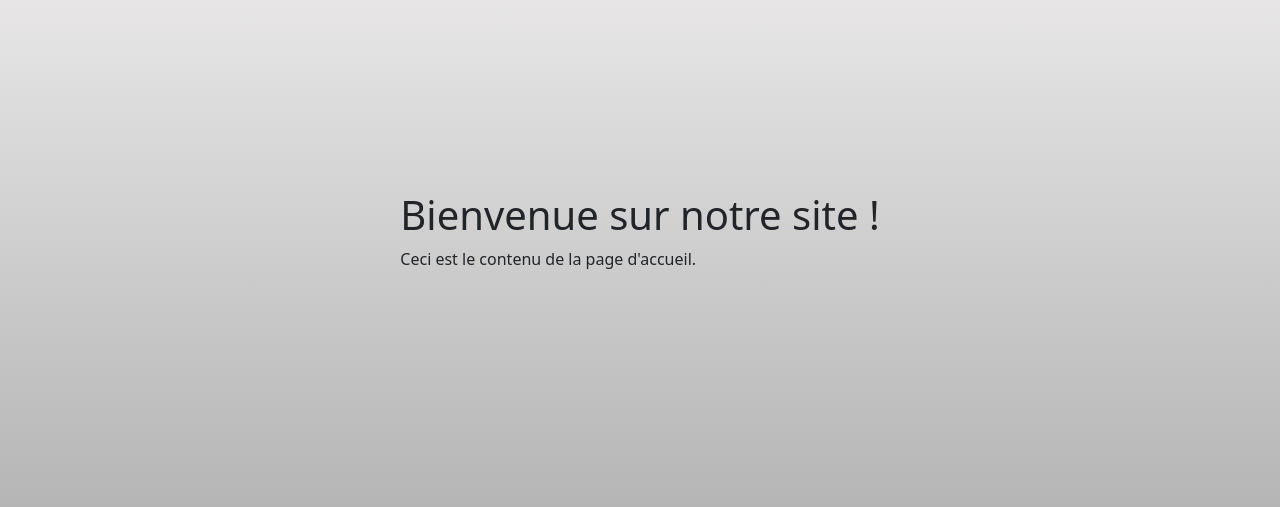
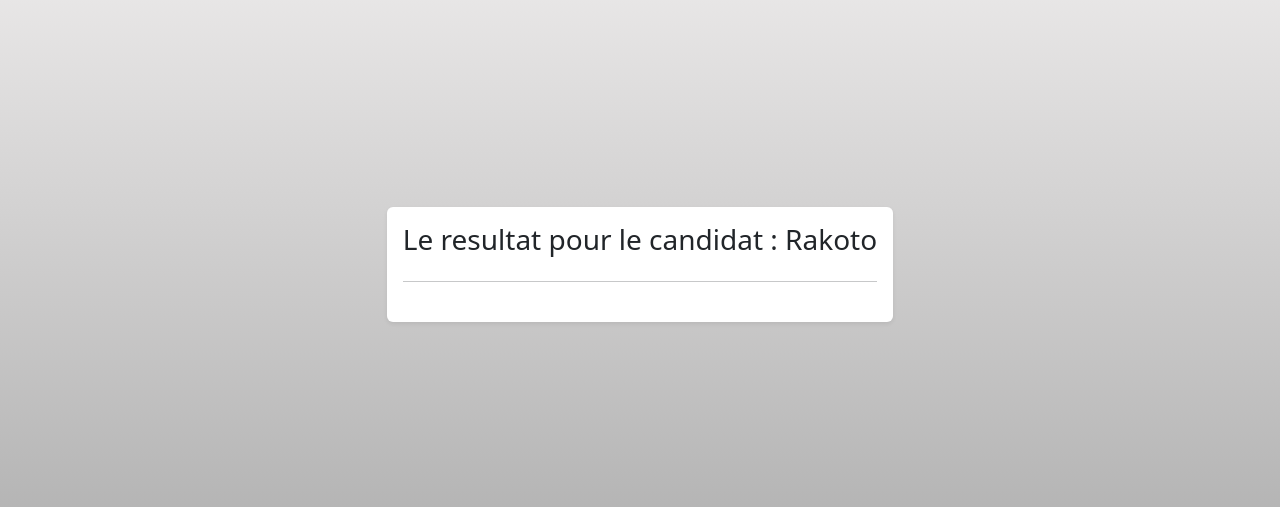
Before and after one commit to Mampionona33/election_3, a PHP site: page / in a window 1280 px wide. Shown: the part 209-716 px from the top of the page. Run offline with PHP 8.4, Linux system fonts and the light colour scheme; data comes from the database, SQL or seed files in the repository; style sheets or scripts are compiled from the project's sources; some libraries are stand-ins or nearby versions.

Commit message:
start to implement code for resutl

```diff
--- a/app/controller/PageController.php
+++ b/app/controller/PageController.php
@@ -79,7 +79,7 @@ class PageController
             if ($this->authController->isUserLogged()) {
                 $this->redirectDashboard();
             } else {
-                echo $this->getTwig()->render("homepage.html.twig");
+                echo $this->getTwig()->render("homepage.html.twig", ["services" => $this->userService->provideUserData()]);
             }
         }
     }
--- a/app/model/CandidatModel.php
+++ b/app/model/CandidatModel.php
@@ -15,4 +15,10 @@ class CandidatModel extends DataBaseManager
         name VARCHAR(100) NOT NULL UNIQUE,
         nb_voix INT");
     }
+
+    public function getResult(): array
+    {
+        $query = "SELECT * FROM $this->tableName WHERE $this->id_key = (SELECT MIN($this->id_key) FROM Candidat);";
+        return $this->executeQuery($query);
+    }
 }
--- a/app/model/UserModel.php
+++ b/app/model/UserModel.php
@@ -29,4 +29,5 @@ class UserModel extends DataBaseManager
         $query = "SELECT id_role FROM Authorization WHERE id_groupe = {$user['id_groupe']}";
         return $this->executeQuery($query);
     }
+
 }
--- a/app/service/UserService.php
+++ b/app/service/UserService.php
@@ -4,16 +4,26 @@ namespace ServiceNamespace;
 
 use ControllerNamespace\AuthController;
 use ControllerNamespace\AuthorizationController;
+use ModelNamespace\CandidatModel;
 
 class UserService
 {
     private $authController;
     private $authorizationController;
     private $userInfo;
+    private $candidatModel;
 
     /**
      * getter and setter
      */
+    public function getCandidatModel(): CandidatModel
+    {
+        return $this->candidatModel;
+    }
+    public function setCandidatModel(CandidatModel $candidatModel): void
+    {
+        $this->candidatModel = $candidatModel;
+    }
     public function setUserInfo(array $userInfo): void
     {
         $this->userInfo = $userInfo;
@@ -42,6 +52,7 @@ class UserService
     // --------------------------------
     public function __construct(AuthController $authController, AuthorizationController $authorizationController)
     {
+        $this->setCandidatModel(new CandidatModel());
         $this->authController = $authController;
         $this->authorizationController = $authorizationController;
     }
@@ -55,7 +66,7 @@ class UserService
             $this->userInfo["user"] = $this->authController->getUserLogged();
             $this->userInfo["canManageCandidats"] = $this->authorizationController->canManageCandidats();
         }
-        // var_dump($this->userInfo);
+        $this->userInfo["candidats"] = $this->candidatModel->getResult();
         return $this->userInfo;
     }
 }
--- /dev/null
+++ b/app/template/cardCandidat.html.twig
@@ -0,0 +1,10 @@
+{% extends '/components/card.html.twig' %}
+
+{% block card_title %}
+	{% if services.candidats %}
+		{% for item in services.candidats %}
+			<h3>Le resultat pour le candidat :
+				{{item.name}}</h3>
+		{% endfor %}
+	{% endif %}
+{% endblock %}
--- /dev/null
+++ b/app/template/components/card.html.twig
@@ -0,0 +1,20 @@
+<div class="global-data-card m-3">
+	<div class="card border-0 shadow-sm">
+		<div class="card-body" style="background-color: $this->backgroundColor; color: $this->textColor;">
+			<div class="d-flex align-items-center">
+				<h5 class="card-title text-capitalize flex-grow-1"> {% block card_title %}{% endblock %}
+					</h5>
+					{% if icon %}
+						<span class="material-icons-outlined rounded-circle p-1 m-2" style="background-color:$iconBackgroundColor; color:$iconTextColor; font-size:2.5rem;"> {% block icon %}{% endblock %}
+							</span>
+						{% endif %}
+					</div>
+					<hr class="hr">
+					<h6 class="d-flex card-subtitle mb-2 mt-2" style="color: $this->textColor;">
+						{% if message %}
+							{% block message %}{% endblock %}
+						{% endif %}
+					</h6>
+				</div>
+			</div>
+		</div>
--- a/app/template/homepage.html.twig
+++ b/app/template/homepage.html.twig
@@ -1,8 +1,8 @@
 {% extends 'base.html.twig' %}
 
-{% block title %}Page d'accueil{% endblock %}
+{% block title %}Page d'accueil
+{% endblock %}
 
 {% block content %}
-    <h1>Bienvenue sur notre site !</h1>
-    <p>Ceci est le contenu de la page d'accueil.</p>
+	{% include 'cardCandidat.html.twig' %}
 {% endblock %}
```
